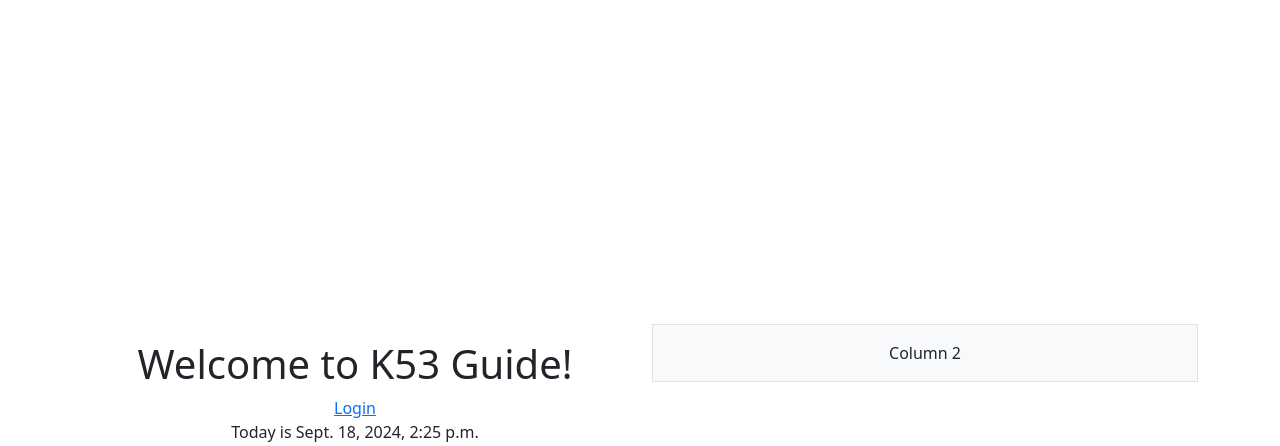
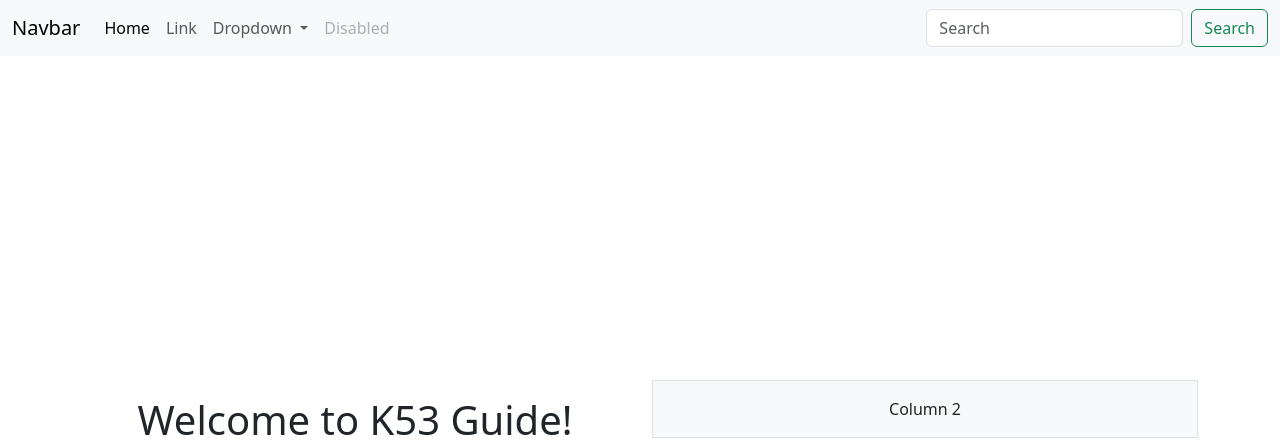
Before and after one commit to Albieo/DriversEDU, a Django app: page / in a window 1280 px wide. Shown: the top 446 px of the page. Run offline with Django 5.2, Linux system fonts and the light colour scheme.

Commit message:
Feat: Navbar addition

```diff
--- a/K53-project/app/templates/app/home.html
+++ b/K53-project/app/templates/app/home.html
@@ -1,4 +1,4 @@
-{% extends "base.html" %}
+{% extends "nav.html" %}
 
 
 {% block content %}
--- a/K53-project/static/templates/base.html
+++ b/K53-project/static/templates/base.html
@@ -9,7 +9,8 @@
   </head>
   <body>
     <div>
-      {% block content %}{% endblock %}
+      {% block navbar %}{% endblock navbar %}
+      {% block content %}{% endblock content %}
     </div>
     <script src="https://cdn.jsdelivr.net/npm/bootstrap@5.3.3/dist/js/bootstrap.bundle.min.js" integrity="sha384-YvpcrYf0tY3lHB60NNkmXc5s9fDVZLESaAA55NDzOxhy9GkcIdslK1eN7N6jIeHz" crossorigin="anonymous"></script>
   <script src="https://cdn.jsdelivr.net/npm/@popperjs/core@2.11.8/dist/umd/popper.min.js" integrity="sha384-I7E8VVD/ismYTF4hNIPjVp/Zjvgyol6VFvRkX/vR+Vc4jQkC+hVqc2pM8ODewa9r" crossorigin="anonymous"></script>
--- /dev/null
+++ b/K53-project/static/templates/nav.html
@@ -0,0 +1,45 @@
+{% extends 'base.html' %}
+
+
+{% block navbar %}
+
+<nav class="navbar navbar-expand-lg bg-body-tertiary">
+    <div class="container-fluid">
+      <a class="navbar-brand" href="#">Navbar</a>
+      <button class="navbar-toggler" type="button" data-bs-toggle="collapse" data-bs-target="#navbarSupportedContent" aria-controls="navbarSupportedContent" aria-expanded="false" aria-label="Toggle navigation">
+        <span class="navbar-toggler-icon"></span>
+      </button>
+      <div class="collapse navbar-collapse" id="navbarSupportedContent">
+        <ul class="navbar-nav me-auto mb-2 mb-lg-0">
+          <li class="nav-item">
+            <a class="nav-link active" aria-current="page" href="#">Home</a>
+          </li>
+          <li class="nav-item">
+            <a class="nav-link" href="#">Link</a>
+          </li>
+          <li class="nav-item dropdown">
+            <a class="nav-link dropdown-toggle" href="#" role="button" data-bs-toggle="dropdown" aria-expanded="false">
+              Dropdown
+            </a>
+            <ul class="dropdown-menu">
+              <li><a class="dropdown-item" href="#">Action</a></li>
+              <li><a class="dropdown-item" href="#">Another action</a></li>
+              <li><hr class="dropdown-divider"></li>
+              <li><a class="dropdown-item" href="#">Something else here</a></li>
+            </ul>
+          </li>
+          <li class="nav-item">
+            <a class="nav-link disabled" aria-disabled="true">Disabled</a>
+          </li>
+        </ul>
+        <form class="d-flex" role="search">
+          <input class="form-control me-2" type="search" placeholder="Search" aria-label="Search">
+          <button class="btn btn-outline-success" type="submit">Search</button>
+        </form>
+      </div>
+    </div>
+  </nav>
+
+{% endblock navbar %}
+
+{% block content %}{% endblock content %}
```
